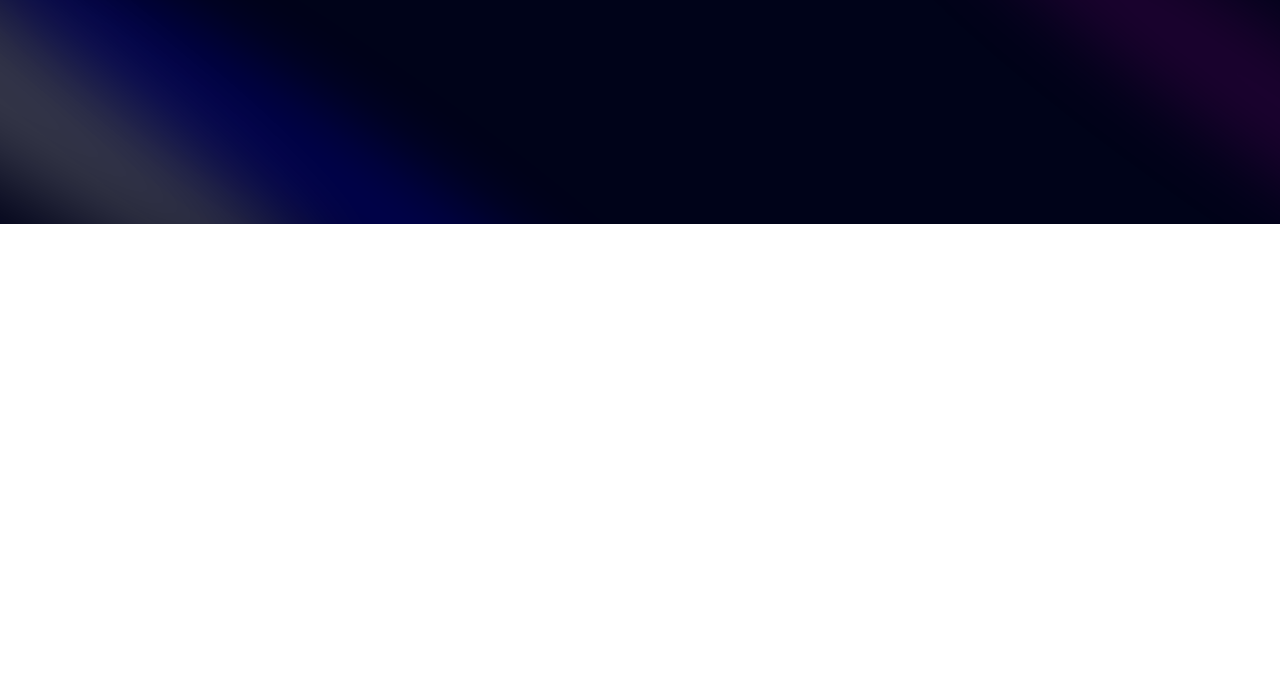
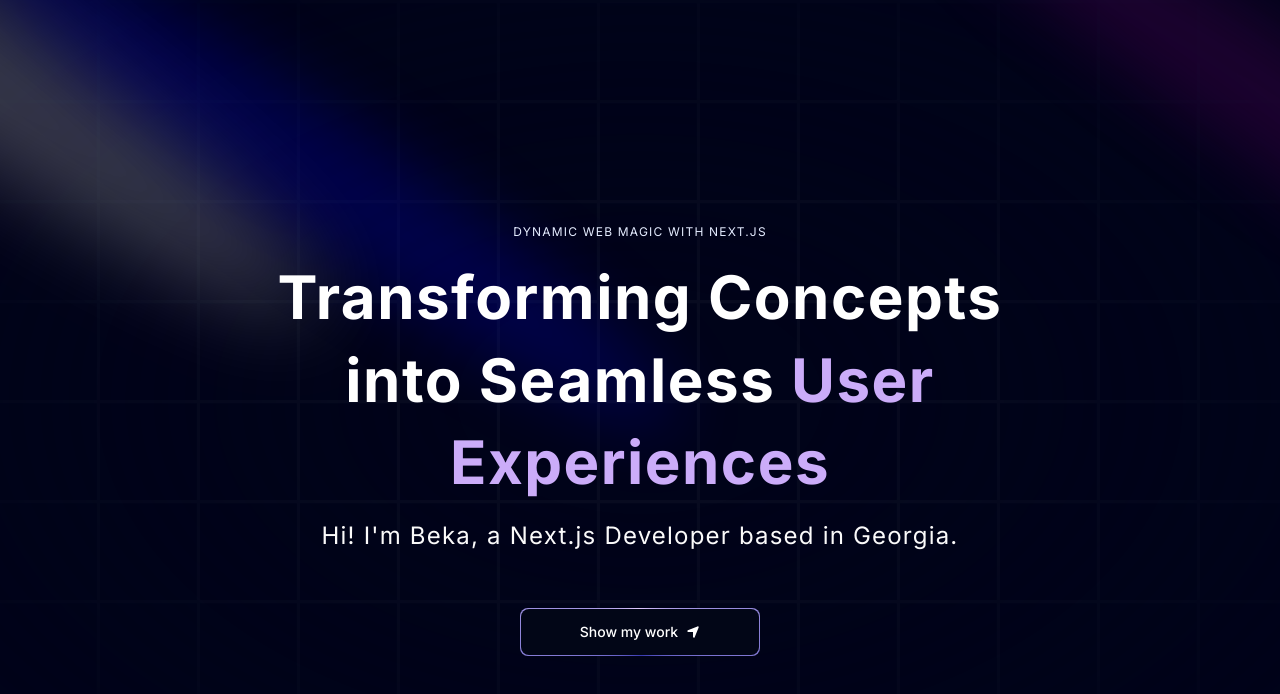
Before and after one commit to Beka-Merebashvili/My-portfolio, a Next.js app: page / in a window 1280 px wide. Shown: the top 694 px of the page. Built offline with nearby package versions, Linux system fonts and the light colour scheme.

Commit message:
finish hero section

```diff
--- a/app/components/Hero.tsx
+++ b/app/components/Hero.tsx
@@ -1,4 +1,8 @@
+import { FaLocationArrow } from "react-icons/fa6";
+
+import MagicButton from "./MagicButton";
 import { Spotlight } from "./ui/Spotlight";
+import { TextGenerateEffect } from "./ui/TextGenerateEffect";
 
 const Hero = () => {
   return (
@@ -14,6 +18,42 @@ const Hero = () => {
         />
         <Spotlight className="left-80 top-28 h-[80vh] w-[50vw]" fill="blue" />
       </div>
+
+      <div
+        className="h-screen w-full dark:bg-black-100 bg-white dark:bg-grid-white/[0.03] bg-grid-black-100/[0.2]
+       absolute top-0 left-0 flex items-center justify-center"
+      >
+        <div
+          className="absolute pointer-events-none inset-0 flex items-center justify-center dark:bg-black-100
+         bg-white [mask-image:radial-gradient(ellipse_at_center,transparent_20%,black)]"
+        />
+      </div>
+
+      <div className="flex justify-center relative my-20 z-10">
+        <div className="max-w-[89vw] md:max-w-2xl lg:max-w-[60vw] flex flex-col items-center justify-center">
+          <p className="uppercase tracking-widest text-xs text-center text-blue-100 max-w-80">
+            Dynamic Web Magic with Next.js
+          </p>
+
+
+          <TextGenerateEffect
+            words="Transforming Concepts into Seamless User Experiences"
+            className="text-center text-[40px] md:text-5xl lg:text-6xl"
+          />
+
+          <p className="text-center md:tracking-wider mb-4 text-sm md:text-lg lg:text-2xl">
+            Hi! I&apos;m Beka, a Next.js Developer based in Georgia.
+          </p>
+
+          <a href="#about">
+            <MagicButton
+              title="Show my work"
+              icon={<FaLocationArrow />}
+              position="right"
+            />
+          </a>
+        </div>
+      </div>
     </div>
   );
 };
--- /dev/null
+++ b/app/components/MagicButton.tsx
@@ -0,0 +1,35 @@
+import React from "react";
+
+const MagicButton = ({
+  title,
+  icon,
+  position,
+  handleClick,
+  otherClasses,
+}: {
+  title: string;
+  icon: React.ReactNode;
+  position: string;
+  handleClick?: () => void;
+  otherClasses?: string;
+}) => {
+  return (
+    <button
+      className="relative inline-flex h-12 w-full md:w-60 md:mt-10 overflow-hidden rounded-lg p-[1px] focus:outline-none"
+      onClick={handleClick}
+    >
+      <span className="absolute inset-[-1000%] animate-[spin_2s_linear_infinite] bg-[conic-gradient(from_90deg_at_50%_50%,#E2CBFF_0%,#393BB2_50%,#E2CBFF_100%)]" />
+
+      <span
+        className={`inline-flex h-full w-full cursor-pointer items-center justify-center rounded-lg
+             bg-slate-950 px-7 text-sm font-medium text-white backdrop-blur-3xl gap-2 ${otherClasses}`}
+      >
+        {position === "left" && icon}
+        {title}
+        {position === "right" && icon}
+      </span>
+    </button>
+  );
+};
+
+export default MagicButton;
--- /dev/null
+++ b/app/components/ui/TextGenerateEffect.tsx
@@ -0,0 +1,59 @@
+"use client";
+import { useEffect } from "react";
+import { motion, stagger, useAnimate } from "framer-motion";
+import { cn } from "@/lib/utils";
+
+export const TextGenerateEffect = ({
+  words,
+  className,
+}: {
+  words: string;
+  className?: string;
+}) => {
+  const [scope, animate] = useAnimate();
+  let wordsArray = words.split(" ");
+  useEffect(() => {
+    console.log(wordsArray);
+    animate(
+      "span",
+      {
+        opacity: 1,
+      },
+      {
+        duration: 2,
+        delay: stagger(0.2),
+      }
+    );
+  }, [scope.current]);
+
+  const renderWords = () => {
+    return (
+      <motion.div ref={scope}>
+        {wordsArray.map((word, idx) => {
+          return (
+            <motion.span
+              key={word + idx}
+              // change here if idx is greater than 3, change the text color to #CBACF9
+              className={` ${idx > 3 ? "text-purple" : "dark:text-white text-black"
+                } opacity-0`}
+            >
+              {word}{" "}
+            </motion.span>
+          );
+        })}
+      </motion.div>
+    );
+  };
+
+  return (
+    <div className={cn("font-bold", className)}>
+      {/* mt-4 to my-4 */}
+      <div className="my-4">
+        {/* remove  text-2xl from the original */}
+        <div className=" dark:text-white text-black leading-snug tracking-wide">
+          {renderWords()}
+        </div>
+      </div>
+    </div>
+  );
+};
--- a/app/globals.css
+++ b/app/globals.css
@@ -1,3 +1,89 @@
 @tailwind base;
 @tailwind components;
 @tailwind utilities;
+
+@layer base {
+  :root {
+    --background: 0 0% 100%;
+    --foreground: 240 10% 3.9%;
+
+    --card: 0 0% 100%;
+    --card-foreground: 240 10% 3.9%;
+
+    --popover: 0 0% 100%;
+    --popover-foreground: 240 10% 3.9%;
+
+    --primary: 240 5.9% 10%;
+    --primary-foreground: 0 0% 98%;
+
+    --secondary: 240 4.8% 95.9%;
+    --secondary-foreground: 240 5.9% 10%;
+
+    --muted: 240 4.8% 95.9%;
+    --muted-foreground: 240 3.8% 46.1%;
+
+    --accent: 240 4.8% 95.9%;
+    --accent-foreground: 240 5.9% 10%;
+
+    --destructive: 0 84.2% 60.2%;
+    --destructive-foreground: 0 0% 98%;
+
+    --border: 240 5.9% 90%;
+    --input: 240 5.9% 90%;
+    --ring: 240 10% 3.9%;
+
+    --radius: 0.5rem;
+  }
+
+  .dark {
+    --background: 240 10% 3.9%;
+    --foreground: 0 0% 98%;
+
+    --card: 240 10% 3.9%;
+    --card-foreground: 0 0% 98%;
+
+    --popover: 240 10% 3.9%;
+    --popover-foreground: 0 0% 98%;
+
+    --primary: 0 0% 98%;
+    --primary-foreground: 240 5.9% 10%;
+
+    --secondary: 240 3.7% 15.9%;
+    --secondary-foreground: 0 0% 98%;
+
+    --muted: 240 3.7% 15.9%;
+    --muted-foreground: 240 5% 64.9%;
+
+    --accent: 240 3.7% 15.9%;
+    --accent-foreground: 0 0% 98%;
+
+    --destructive: 0 62.8% 30.6%;
+    --destructive-foreground: 0 0% 98%;
+
+    --border: 240 3.7% 15.9%;
+    --input: 240 3.7% 15.9%;
+    --ring: 240 4.9% 83.9%;
+  }
+}
+
+@layer base {
+  * {
+    @apply border-border !scroll-smooth;
+  }
+  body {
+    @apply bg-background text-foreground;
+  }
+  button {
+    @apply active:outline-none;
+  }
+}
+
+@layer utilities {
+  .heading {
+    @apply font-bold text-4xl md:text-5xl text-center;
+  }
+
+  .black-gradient {
+    background: linear-gradient(90deg, #161a31 0%, #06091f 100%);
+  }
+}
--- a/app/layout.tsx
+++ b/app/layout.tsx
@@ -1,6 +1,7 @@
 import type { Metadata } from "next";
 import { Inter } from "next/font/google";
 import "./globals.css";
+import { ThemeProvider } from "./provider";
 
 const inter = Inter({ subsets: ["latin"] });
 
@@ -16,7 +17,16 @@ export default function RootLayout({
 }>) {
   return (
     <html lang="en">
-      <body className={inter.className}>{children}</body>
+      <body className={inter.className}>
+      <ThemeProvider
+          attribute="class"
+          defaultTheme="dark"
+          enableSystem
+          disableTransitionOnChange
+        >
+          {children}
+        </ThemeProvider>
+      </body>
     </html>
   );
 }
--- /dev/null
+++ b/app/provider.tsx
@@ -0,0 +1,9 @@
+"use client";
+
+import * as React from "react";
+import { ThemeProvider as NextThemesProvider } from "next-themes";
+import { type ThemeProviderProps } from "next-themes/dist/types";
+
+export function ThemeProvider({ children, ...props }: ThemeProviderProps) {
+  return <NextThemesProvider {...props}>{children}</NextThemesProvider>;
+}
--- a/package.json
+++ b/package.json
@@ -11,10 +11,14 @@
   "dependencies": {
     "clsx": "^2.1.1",
     "framer-motion": "^11.2.6",
+    "mini-svg-data-uri": "^1.4.4",
     "next": "14.2.3",
+    "next-themes": "^0.3.0",
     "react": "^18",
     "react-dom": "^18",
-    "tailwind-merge": "^2.3.0"
+    "react-icons": "^5.2.1",
+    "tailwind-merge": "^2.3.0",
+    "tailwindcss-animate": "^1.0.7"
   },
   "devDependencies": {
     "@types/node": "^20",
```
Also changed, not shown: 1 other file (tests, documents, lock files or other folders).
